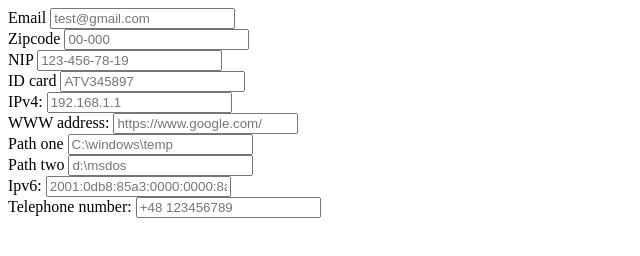
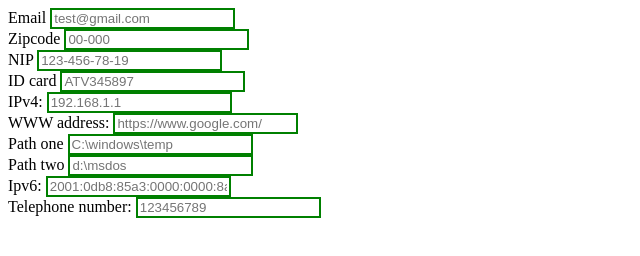
Before and after one commit to hubson97/hubson97.github.io, a plain HTML site: page lab1/index.html in a window 1280 px wide. Shown: the whole page, without its empty margins (0-640 px from the left). Drawn offline with Linux system fonts and the light colour scheme.

Commit message:
7a and 7b left

```diff
--- a/lab1/index.html
+++ b/lab1/index.html
@@ -2,38 +2,53 @@
 <html>
 <head>
     <title>lab1</title>
+
+    <style>
+      input:invalid {
+        border: 2px dashed red;
+      }
+
+      input:valid {
+        border: 2px solid green;
+      }
+
+
+    </style>
+
+
 </head>
 <body>
 
     <div class="containter">
 
+        <form>
             <label for="email">Email</label>
-        <input type="email" name="email" placeholder="test@gmail.com"/>
+            <input type="email" name="email" placeholder="test@gmail.com" pattern="[a-z0-9._%+-]+@[a-z0-9.-]+\.[a-z]{2,4}$"/>
             <br>
 
             <label for="zipcode">Zipcode</label>
-        <input type="" name="zipcode" placeholder="00-000"/>
+            <input type="" name="zipcode" placeholder="00-000" pattern="[0-9]{2}-[0-9]{3}"/>
             <br>
 
             <label for="nip">NIP</label>
-        <input type="" name="nip"placeholder="123-456-78-19"/>
+            <input type="" name="nip"placeholder="123-456-78-19" pattern="[0-9]{3}-[0-9]{3}-[0-9]{2}-[0-9]{2}"/>
             <br>
 
 
             <label for="id_card">ID card</label>
-        <input type="" name="id_card" placeholder="ATV345897"/>
+            <input type="" name="id_card" placeholder="ATV345897" pattern="[A-Z]{3}[0-9]{6}"/>
             <br>
 
             <label for="ip4">IPv4: </label>
-        <input type="" name="ip4" placeholder="192.168.1.1"/>
+            <input type="" name="ip4" placeholder="192.168.1.1" pattern="((^|\.)((25[0-5])|(2[0-4]\d)|(1\d\d)|([1-9]?\d))){4}$"/>
             <br>
 
             <label for="www">WWW address:</label>
-        <input type="" name="www" placeholder="https://www.google.com/"/>
+            <input type="url" name="www" placeholder="https://www.google.com/" pattern="[Hh][Tt][Tt][Pp][Ss]?:\/\/(?:(?:[a-zA-Z\u00a1-\uffff0-9]+-?)*[a-zA-Z\u00a1-\uffff0-9]+)(?:\.(?:[a-zA-Z\u00a1-\uffff0-9]+-?)*[a-zA-Z\u00a1-\uffff0-9]+)*(?:\.(?:[a-zA-Z\u00a1-\uffff]{2,}))(?::\d{2,5})?(?:\/[^\s]*)?"/>
             <br>
 
             <label for="pathOne">Path one </label>
-        <input type="" name="pathOne" placeholder="C:\windows\temp"/>
+            <input type="" name="pathOne" placeholder="C:\windows\temp" pattern=""/>
             <br>
 
             <label for="pathTwo">Path two </label>
@@ -41,13 +56,13 @@
             <br>
 
             <label for="ip6">Ipv6: </label>
-        <input type="" name="ip6" placeholder="2001:0db8:85a3:0000:0000:8a2e:0370:7334"/>
+            <input type="" name="ip6" placeholder="2001:0db8:85a3:0000:0000:8a2e:0370:7334" pattern="((^|:)([0-9a-fA-F]{0,4})){1,8}$"/>
             <br>
 
             <label for="telephone">Telephone number: </label>
-        <input type="" name="telephone" placeholder="+48 123456789"/>
+            <input type="tel" name="telephone" placeholder="123456789" pattern="[1-9][0-9]{8}"/>
             <br>
-
+        </form>
 
 
     </div>
@@ -58,10 +73,6 @@
 
 
 
-
-
-
-
     </script>
 
 
```
Lines whose indentation alone changed are shown as unchanged.
